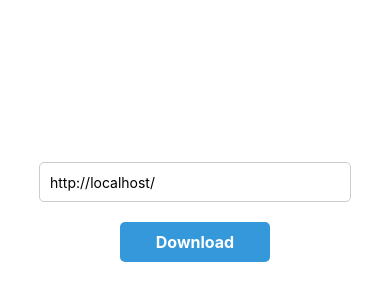
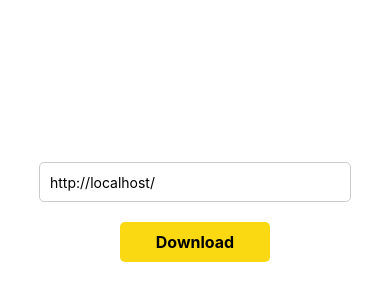
Before and after one commit to sohil1998/vidown, a React Native app: screen / in a window 390 px wide. Shown: the part 210-510 px from the top of the page. Built offline with nearby package versions, Linux system fonts and the light colour scheme.

Commit message:
color changes

```diff
--- a/App.js
+++ b/App.js
@@ -227,13 +227,13 @@ const styles = StyleSheet.create({
   downloadButton: {
     width: 150,
     height: 40,
-    backgroundColor: "#3498DB",
+    backgroundColor: "#fbd912",
     borderRadius: 5,
     alignItems: "center",
     justifyContent: "center",
   },
   buttonText: {
-    color: "#FFFFFF",
+    color: "#000",
     fontSize: 16,
     fontWeight: "bold",
   },
```
